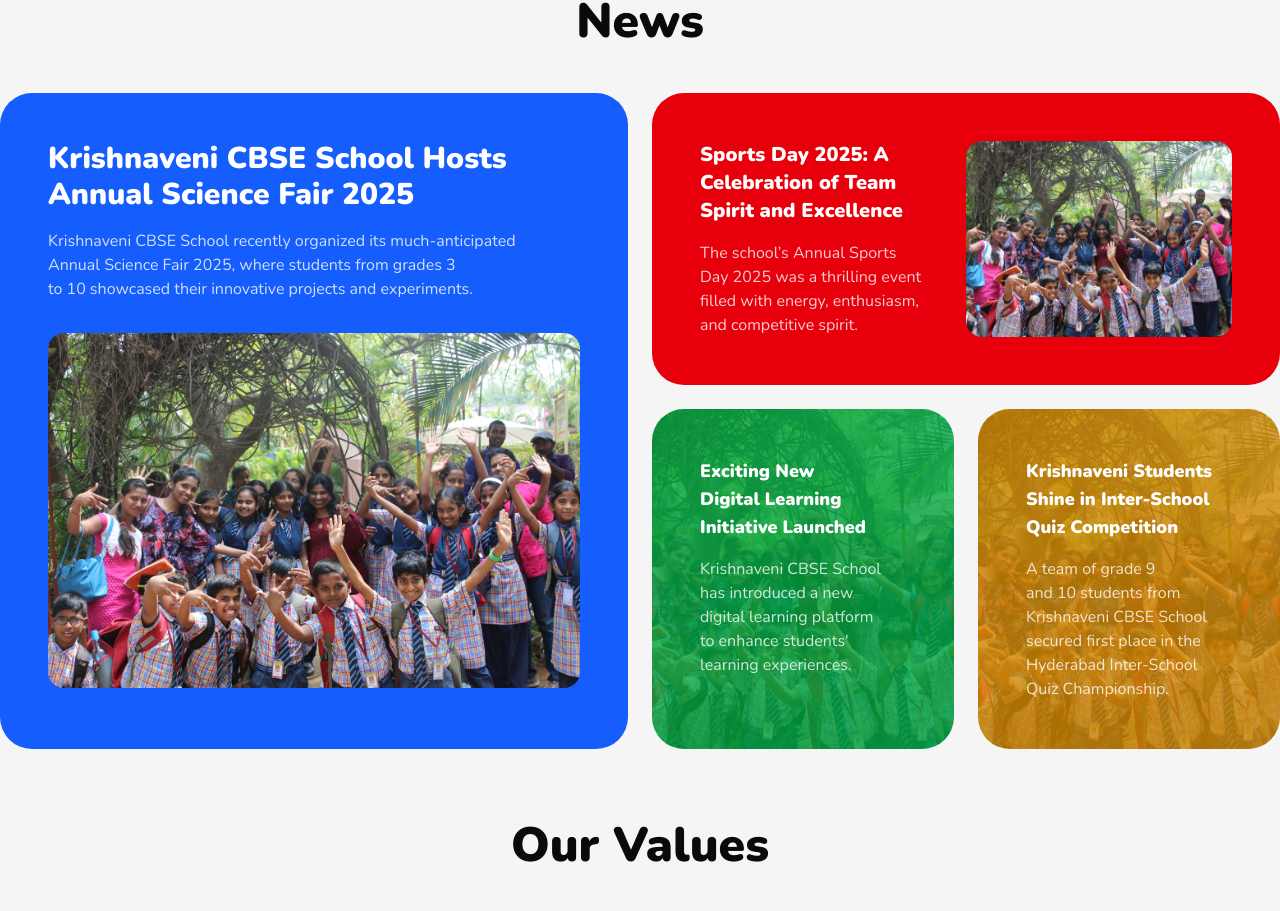
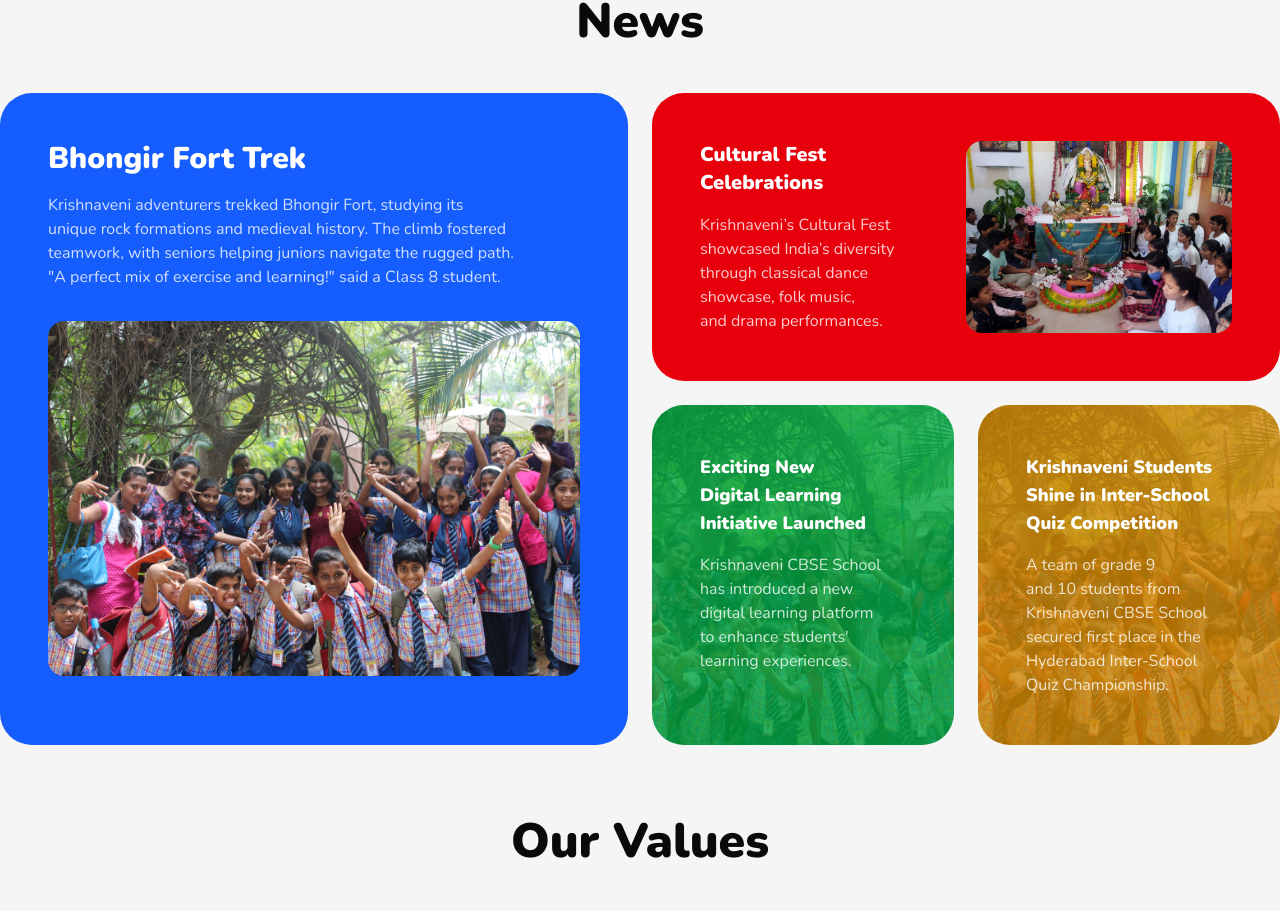
Before and after one commit to Clupai8o0/krishnaveni, a Next.js app: page / in a window 1280 px wide. Shown: the part 3325-4236 px from the top of the page. Built offline with nearby package versions, Linux system fonts and the light colour scheme.

Commit message:
cultural fest

```diff
--- a/components/content/news.tsx
+++ b/components/content/news.tsx
@@ -1,28 +1,45 @@
-import React from 'react'
-import BentoGrid from '../layouts/bento-grid';
+import React from "react";
+import BentoGrid from "../layouts/bento-grid";
 
+// 2. Salar Jung Museum Tour
+// Our students stepped into history at Salar Jung Museum, admiring rare artifacts like the Veiled Rebecca and ancient weaponry. The guided tour deepened their appreciation for India’s rich heritage, sparking lively discussions in history class.
+// 3. Geological Survey of India Visit
+// At GSI Hyderabad, students examined meteorites, fossils, and mineral collections. A highlight was the earthquake simulation demo—some even got to test rock hardness tools! The trip reinforced their geology lessons in a memorable way.
+//* 4. Bhongir Fort Trek
+// Krishnaveni adventurers trekked Bhongir Fort, studying its unique rock formations and medieval history. The climb fostered teamwork, with seniors helping juniors navigate the rugged path. "A perfect mix of exercise and learning!" said a Class 8 student.
+// 5. Agricultural Farm Visit
+// Students visited a local organic farm, planting seeds and learning about sustainable agriculture. From composting to drip irrigation, they gained hands-on experience, they learnt a lot about the backbone of our society -- Farming!
+// 6. Science Fair Highlights
+// This year’s Science Fair buzzed with robot prototypes, from mechanical robots and biology presentations. Judges praised the innovative engineering, especially a robot prototype designed by Class 10. "Robotics is our future!" declared the principal.
+// 7. Cultural Fest Celebrations
+// Krishnaveni’s Cultural Fest showcased India’s diversity through classical dance showcase, folk music, and drama performances. The energetic and beautiful dance performances by the students stole the show.
+// 8. Independence Day Pride
+// The school commemorated Independence Day with flag hoisting, patriotic skits, and speeches on India’s freedom struggle. The hoisting of the flag was done as a tribute to the country's glory and left the students deeply moved.
+// 9. Janmashtami Festivities
+// Krishnaveni celebrated Janmashtami with students dressed as Krishna, Radha, and gopis. Flute performances, a mini Dahi Handi event, and storytelling sessions brought the festival’s joy to life!
+
+// medical, cultural, wild waters, annual day
 function News() {
-  return (
+	return (
 		<BentoGrid
 			title="News"
 			className="mt-12"
 			content1={{
-				title: "Krishnaveni CBSE School Hosts Annual Science Fair 2025",
+				title: "Bhongir Fort Trek",
 				description:
-					"Krishnaveni CBSE School recently organized its much-anticipated Annual Science Fair 2025, where students from grades 3 to 10 showcased their innovative projects and experiments.",
-					// "Krishnaveni CBSE School recently organized its much-anticipated Annual Science Fair 2025, where students from grades 3 to 10 showcased their innovative projects and experiments. The event featured STEM-based exhibits, robotics demonstrations, and live experiments, highlighting students' creativity and problem-solving skills. Parents, teachers, and industry experts attended the fair, appreciating the young innovators. The principal applauded the students' efforts, emphasizing the importance of hands-on learning in science and technology.",
+					'Krishnaveni adventurers trekked Bhongir Fort, studying its unique rock formations and medieval history. The climb fostered teamwork, with seniors helping juniors navigate the rugged path. "A perfect mix of exercise and learning!" said a Class 8 student.',
 				img: {
 					src: "hero-1.jpg",
 					alt: "students presenting science project",
 				},
 			}}
 			content2={{
-				title: "Sports Day 2025: A Celebration of Team Spirit and Excellence",
+				title: "Cultural Fest Celebrations",
 				description:
-					"The school’s Annual Sports Day 2025 was a thrilling event filled with energy, enthusiasm, and competitive spirit.",
-					// "The school’s Annual Sports Day 2025 was a thrilling event filled with energy, enthusiasm, and competitive spirit. Students participated in track and field events, team sports, and fun activities, demonstrating their athletic prowess. The event concluded with an award ceremony recognizing the best athletes and sports teams. Parents cheered on their children, and the school reaffirmed its commitment to fostering physical fitness and teamwork among students.",
+					"Krishnaveni’s Cultural Fest showcased India’s diversity through classical dance showcase, folk music, and drama performances.",
+					// "Krishnaveni’s Cultural Fest showcased India’s diversity through classical dance showcase, folk music, and drama performances. The energetic and beautiful dance performances by the students stole the show.",
 				img: {
-					src: "hero-1.jpg",
+					src: "/cultural.jpg",
 					alt: "students presenting science project",
 				},
 			}}
@@ -30,7 +47,7 @@ function News() {
 				title: "Exciting New Digital Learning Initiative Launched",
 				description:
 					"Krishnaveni CBSE School has introduced a new digital learning platform to enhance students' learning experiences.",
-					// "Krishnaveni CBSE School has introduced a new digital learning platform to enhance students' learning experiences. The initiative includes smart classrooms, interactive e-learning modules, and AI-powered assessments, ensuring personalized learning for every student. Teachers have been trained to integrate technology into their lessons, making education more engaging and effective. The school aims to keep pace with modern education trends and equip students with 21st-century skills.",
+				// "Krishnaveni CBSE School has introduced a new digital learning platform to enhance students' learning experiences. The initiative includes smart classrooms, interactive e-learning modules, and AI-powered assessments, ensuring personalized learning for every student. Teachers have been trained to integrate technology into their lessons, making education more engaging and effective. The school aims to keep pace with modern education trends and equip students with 21st-century skills.",
 				img: {
 					src: "hero-1.jpg",
 					alt: "students presenting science project",
@@ -40,7 +57,7 @@ function News() {
 				title: "Krishnaveni Students Shine in Inter-School Quiz Competition",
 				description:
 					"A team of grade 9 and 10 students from Krishnaveni CBSE School secured first place in the Hyderabad Inter-School Quiz Championship.",
-					// "A team of grade 9 and 10 students from Krishnaveni CBSE School secured first place in the Hyderabad Inter-School Quiz Championship. Competing against some of the city's top schools, the students impressed judges with their exceptional knowledge, quick thinking, and teamwork. The victory was a proud moment for the school, reinforcing its academic excellence and commitment to intellectual growth. The winners were felicitated in a special school assembly.",
+				// "A team of grade 9 and 10 students from Krishnaveni CBSE School secured first place in the Hyderabad Inter-School Quiz Championship. Competing against some of the city's top schools, the students impressed judges with their exceptional knowledge, quick thinking, and teamwork. The victory was a proud moment for the school, reinforcing its academic excellence and commitment to intellectual growth. The winners were felicitated in a special school assembly.",
 				img: {
 					src: "hero-1.jpg",
 					alt: "students presenting science project",
@@ -50,4 +67,4 @@ function News() {
 	);
 }
 
-export default News
+export default News;
```
Also changed, not shown: public/cultural.jpg (added).
